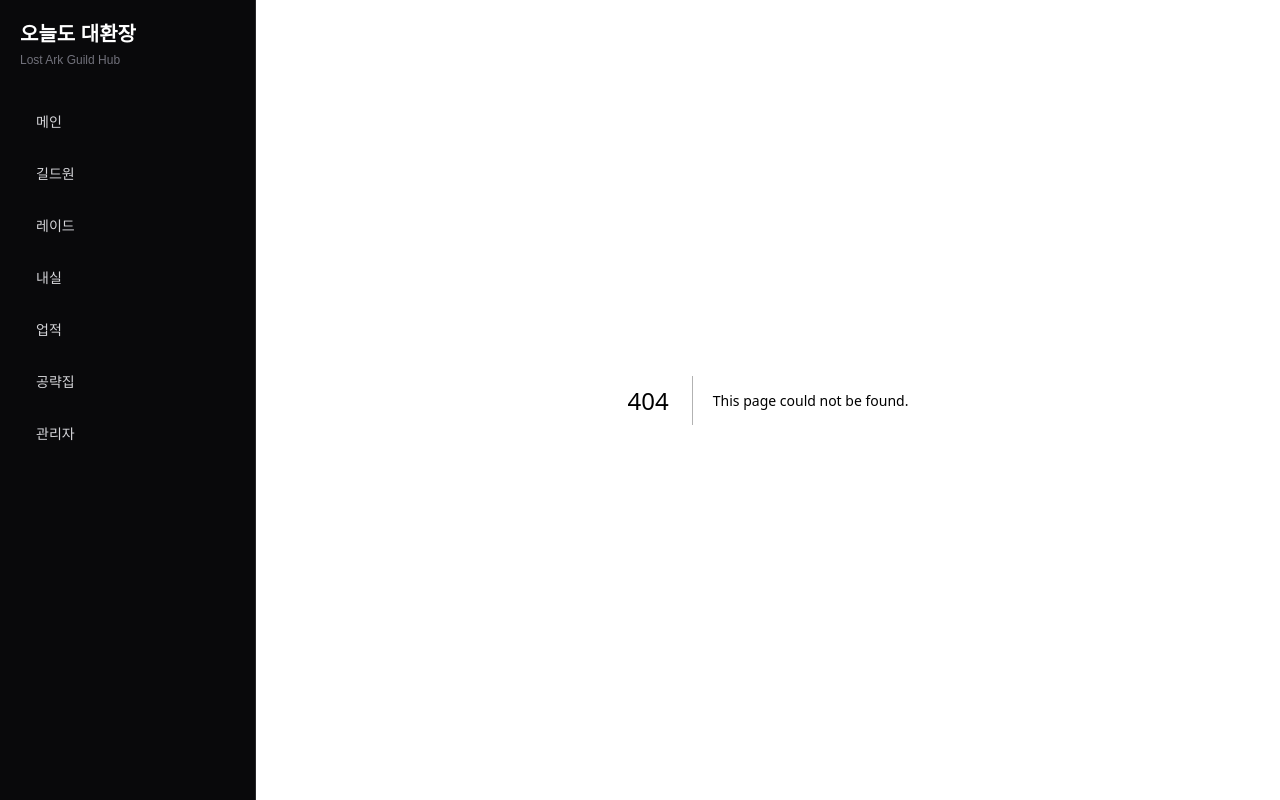
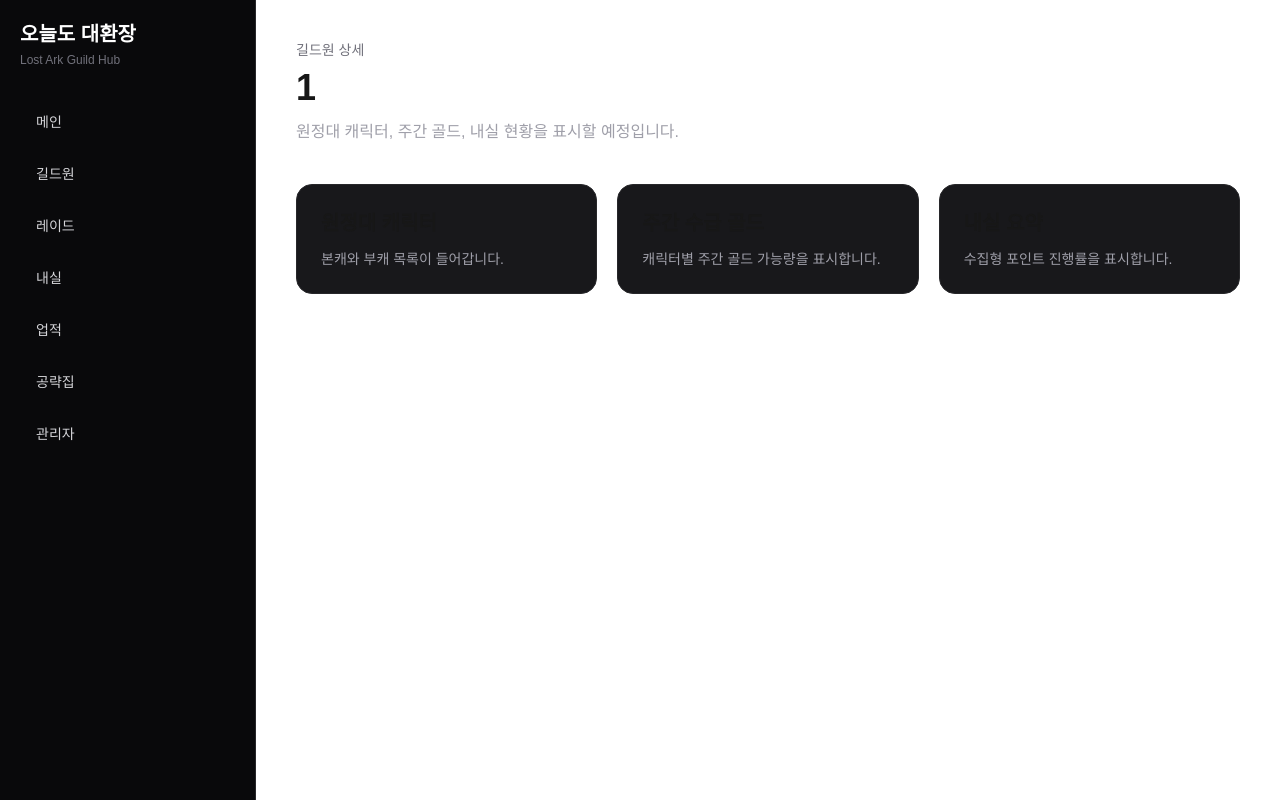
Before and after one commit to janghanyoung/loa-guild-hub, a Next.js app: page /members/1 in a window 1280 px wide. Before the commit this address had no page. Built offline with nearby package versions, Linux system fonts and the light colour scheme.

Commit message:
add member detail route

```diff
--- /dev/null
+++ b/app/members/[name]/page.tsx
@@ -0,0 +1,47 @@
+type MemberDetailPageProps = {
+  params: Promise<{
+    name: string;
+  }>;
+};
+
+export default async function MemberDetailPage({
+  params,
+}: MemberDetailPageProps) {
+  const { name } = await params;
+  const decodedName = decodeURIComponent(name);
+
+  return (
+    <section className="p-10">
+      <div className="mb-10">
+        <p className="text-sm text-zinc-500">길드원 상세</p>
+        <h1 className="mt-2 text-4xl font-bold">{decodedName}</h1>
+        <p className="mt-3 text-zinc-400">
+          원정대 캐릭터, 주간 골드, 내실 현황을 표시할 예정입니다.
+        </p>
+      </div>
+
+      <div className="grid grid-cols-1 gap-5 xl:grid-cols-3">
+        <div className="rounded-2xl border border-zinc-800 bg-zinc-900 p-6">
+          <h2 className="text-xl font-semibold">원정대 캐릭터</h2>
+          <p className="mt-3 text-sm text-zinc-400">
+            본캐와 부캐 목록이 들어갑니다.
+          </p>
+        </div>
+
+        <div className="rounded-2xl border border-zinc-800 bg-zinc-900 p-6">
+          <h2 className="text-xl font-semibold">주간 수급 골드</h2>
+          <p className="mt-3 text-sm text-zinc-400">
+            캐릭터별 주간 골드 가능량을 표시합니다.
+          </p>
+        </div>
+
+        <div className="rounded-2xl border border-zinc-800 bg-zinc-900 p-6">
+          <h2 className="text-xl font-semibold">내실 요약</h2>
+          <p className="mt-3 text-sm text-zinc-400">
+            수집형 포인트 진행률을 표시합니다.
+          </p>
+        </div>
+      </div>
+    </section>
+  );
+}
--- a/components/member/MemberCard.tsx
+++ b/components/member/MemberCard.tsx
@@ -1,3 +1,5 @@
+import Link from "next/link";
+
 type MemberCardProps = {
   name: string;
   job: string;
@@ -12,38 +14,26 @@ export default function MemberCard({
   expeditionLevel,
 }: MemberCardProps) {
   return (
-    <div className="rounded-2xl border border-zinc-800 bg-zinc-900 p-5 transition hover:border-zinc-600">
+    <Link
+      href={`/members/${encodeURIComponent(name)}`}
+      className="block rounded-2xl border border-zinc-800 bg-zinc-900 p-5 transition hover:border-zinc-600 hover:bg-zinc-800"
+    >
       <div className="mb-4">
-        <h2 className="text-xl font-semibold">
-          {name}
-        </h2>
-
-        <p className="mt-1 text-sm text-zinc-400">
-          {job}
-        </p>
+        <h2 className="text-xl font-semibold">{name}</h2>
+        <p className="mt-1 text-sm text-zinc-400">{job}</p>
       </div>
 
       <div className="space-y-2 text-sm">
         <div className="flex justify-between">
-          <span className="text-zinc-500">
-            아이템 레벨
-          </span>
-
-          <span className="text-white">
-            {itemLevel}
-          </span>
+          <span className="text-zinc-500">아이템 레벨</span>
+          <span>{itemLevel}</span>
         </div>
 
         <div className="flex justify-between">
-          <span className="text-zinc-500">
-            원정대 레벨
-          </span>
-
-          <span className="text-white">
-            Lv.{expeditionLevel}
-          </span>
+          <span className="text-zinc-500">원정대 레벨</span>
+          <span>Lv.{expeditionLevel}</span>
         </div>
       </div>
-    </div>
+    </Link>
   );
 }
```
